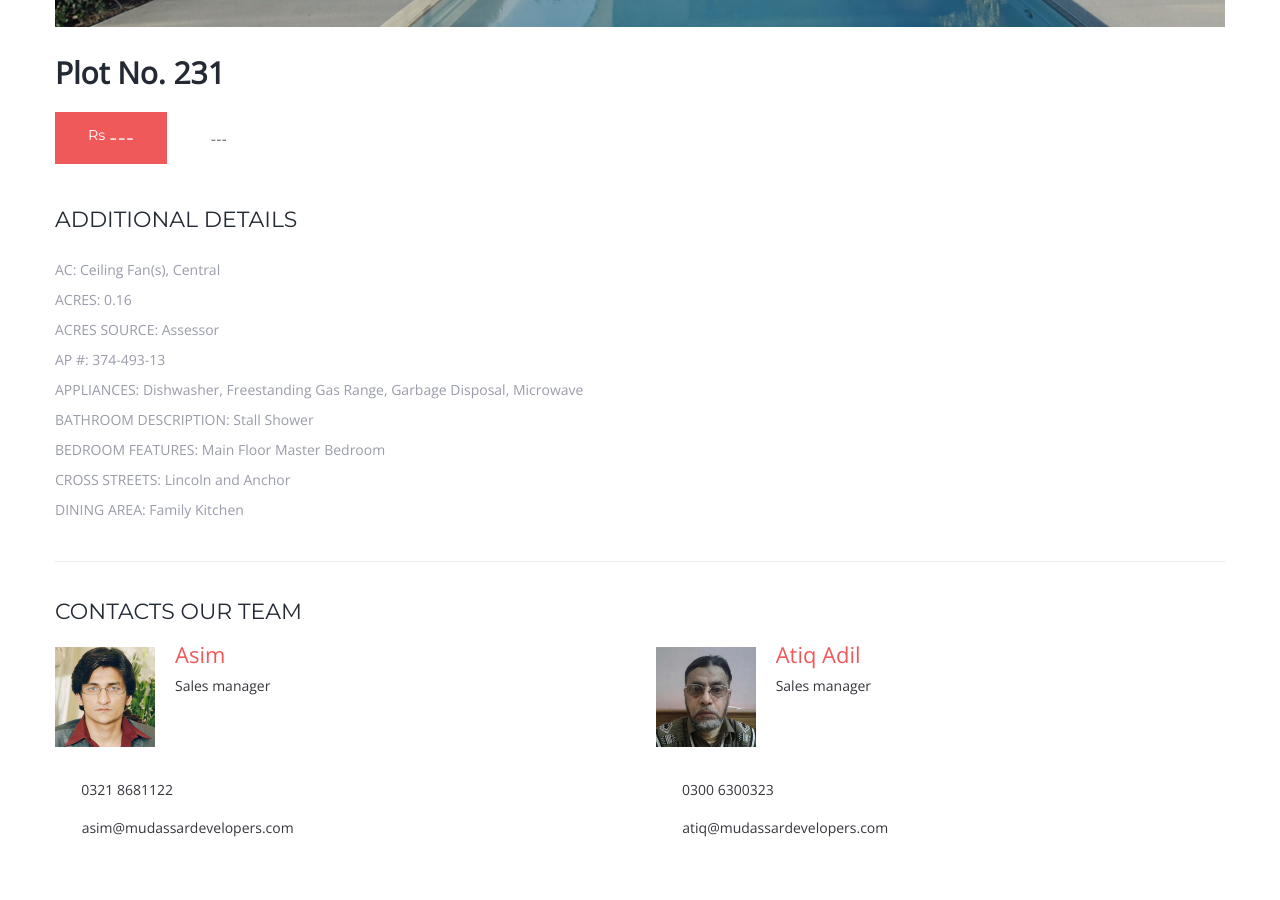
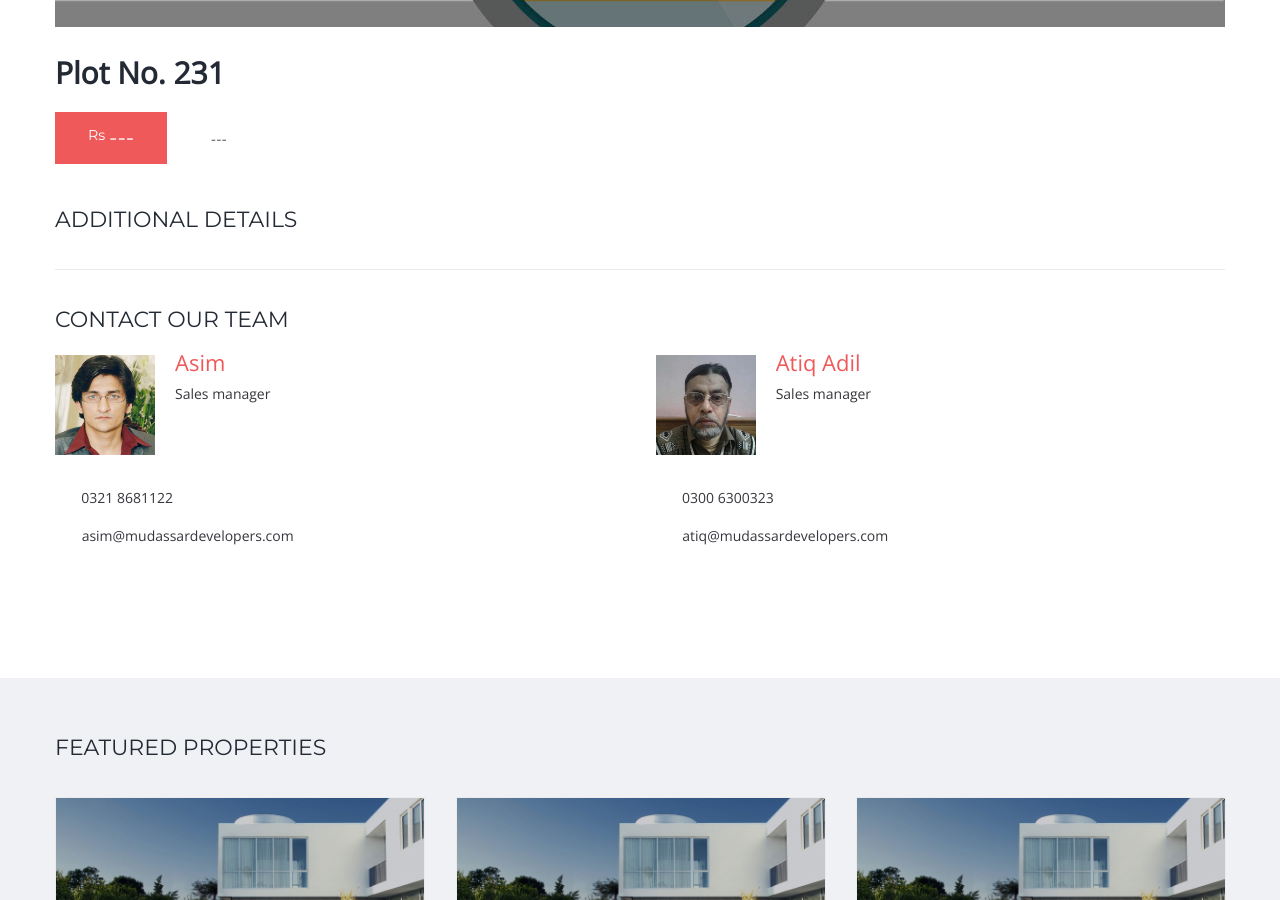
Before and after one commit to MudassarDev/MudassarDev.github.io, a Jekyll site: the page built from _posts/2017-01-21-Plot-No-231.md, in a window 1280 px wide and 900 px high, scrolled down 1012 px. Built offline with Jekyll 4.4.1, drawn with Linux system fonts in a browser that asks for light colours; nearby versions of some CDN libraries; some web fonts are replaced; library files that are not in the unit come from our copies; comment, search, counter and statistics services are not loaded.

Commit message:
Minor Fixes

```diff
--- a/_includes/listingDetails.html
+++ b/_includes/listingDetails.html
@@ -28,52 +28,19 @@
                   <div class="cL"></div>
                </div>
                <div class="sc_section">
-                  <!--
-                  <p>The Moana Residence is situated on the best lot at Kohanaiki and is a 5 bedroom, 5 1/2 bath home of approximately 8,000 interior sq. ft. It features Ipe hardwood flooring on the interior and granite stone flooring on the lanais, granite countertops, vaulted cedar ceilings, clerestory windows for lots of light.</p>
-                  <p>mahogany cabinetry, mahogany trim and pocketing doors throughout. The beautifully landscaped grounds include a large lap pool, spa and separate Pool.</p>
-                  <div class="sc_line sc_line_position_center_center sc_line_style_solid margin_top_medium margin_bottom_medium"></div>
-                  <h4 class="sc_title">Features &amp; Amenities</h4>
-                  <div class="columns_wrap sc_columns">
-                     <div class="column-1_2 sc_column_item">
-                        <ul class="sc_list sc_list_style_iconed color_1">
-                           <li class="sc_list_item">
-                              <span class="sc_list_icon icon-stop color_2"></span>
-                              <p>Quiet Neighbourhood</p>
-                           </li>
-                           <li class="sc_list_item">
-                              <span class="sc_list_icon icon-stop color_2"></span>
-                              <p>Great Local Community</p>
-                           </li>
-                        </ul>
-                     </div>
-                     <div class="column-1_2 sc_column_item">
-                        <ul class="sc_list sc_list_style_iconed color_1">
-                           <li class="sc_list_item">
-                              <span class="sc_list_icon icon-stop color_2"></span>
-                              <p>Fabulous Views</p>
-                           </li>
-                           <li class="sc_list_item">
-                              <span class="sc_list_icon icon-stop color_2"></span>
-                              <p>Large Play Center In Yard</p>
-                           </li>
-                        </ul>
-                     </div>
+                  <h4 class="sc_title">Additional Details</h4>
+                  <div class="property_text_1">
+                     <p>{{ page.detail1 }}
+                     {% if page.detai2 %}<br />{{ page.detail2 }}{% endif %}
+                     {% if page.detai2 %}<br />{{ page.detail2 }}{% endif %}
+                     {% if page.detai2 %}<br />{{ page.detail2 }}{% endif %}
+                     {% if page.detai2 %}<br />{{ page.detail2 }}{% endif %}
+                     {% if page.detai2 %}<br />{{ page.detail2 }}{% endif %}
+                     {% if page.detai2 %}<br />{{ page.detail2 }}{% endif %}
+                     {% if page.detai2 %}<br />{{ page.detail2 }}{% endif %}</p>
                   </div>
                   <div class="sc_line sc_line_position_center_center sc_line_style_solid margin_top_medium margin_bottom_medium"></div>
-                  -->
-                  <h4 class="sc_title">Additional Details</h4>
-                  <div class="property_text_1">
-                     <p>AC: Ceiling Fan(s), Central<br /> ACRES: 0.16<br /> ACRES SOURCE: Assessor<br /> AP #: 374-493-13<br /> APPLIANCES: Dishwasher, Freestanding Gas Range, Garbage Disposal, Microwave<br /> BATHROOM DESCRIPTION: Stall Shower<br /> BEDROOM FEATURES: Main Floor Master Bedroom<br /> CROSS STREETS: Lincoln and Anchor<br /> DINING AREA: Family Kitchen</p>
-                  </div>
-                  <!--
-                  <div class="sc_line sc_line_position_center_center sc_line_style_solid margin_top_medium margin_bottom_medium"></div>
-                  <h4 class="sc_title">Nearby Public places and transportion</h4>
-                  <div class="property_text_1">
-                     <p>Subway (line 1E): 0.12 mi – 18th St (18th St and 7th Ave)<br /> Market: 0.15 mi – 14th St (16th St and 8th Ave)<br /> Kindergarden: 0.26 mi – 23rd St (23rd St and 8th Ave)<br /> School: 0.15 mi – 14th St (16th St and 8th Ave)</p>
-                  </div>
-                  -->
-                  <div class="sc_line sc_line_position_center_center sc_line_style_solid margin_top_medium margin_bottom_medium"></div>
-                  <h4 class="sc_title">Contacts Our Team</h4>
+                  <h4 class="sc_title">Contact Our Team</h4>
                   <div  class="sc_team_wrap">
                      <div class="sc_team sc_team_style_team-2">
                         <div class="sc_columns columns_wrap">
```
Also changed, not shown: images/image-7-1-1170x659.jpg.
